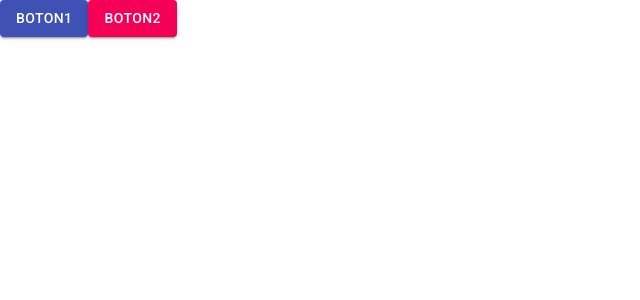
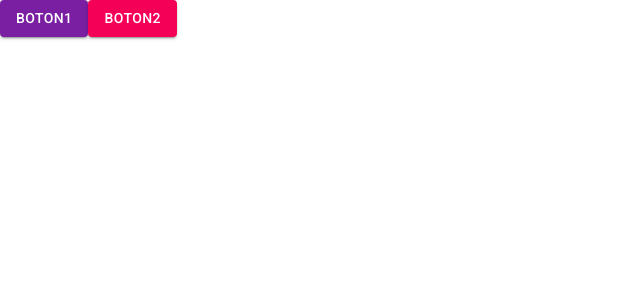
Before and after one commit to MarqCervMartin/Training-Front, a React (Create React App) app in the folder disenio-material/: page / in a window 1280 px wide. Shown: the top 300 px of the page, without its empty margins (0-640 px from the left). Built offline with nearby package versions, Linux system fonts and the light colour scheme.

Commit message:
personalizar elementos

```diff
--- a/disenio-material/src/temaConfig.js
+++ b/disenio-material/src/temaConfig.js
@@ -1,8 +1,12 @@
 import {createMuiTheme} from '@material-ui/core/styles'
+import purple from '@material-ui/core/colors/purple'
 
 const theme = createMuiTheme({
-
-
+    palette: {
+        primary: {
+            main: purple[700]
+        }
+    }
 })
 
 export default theme;
```
